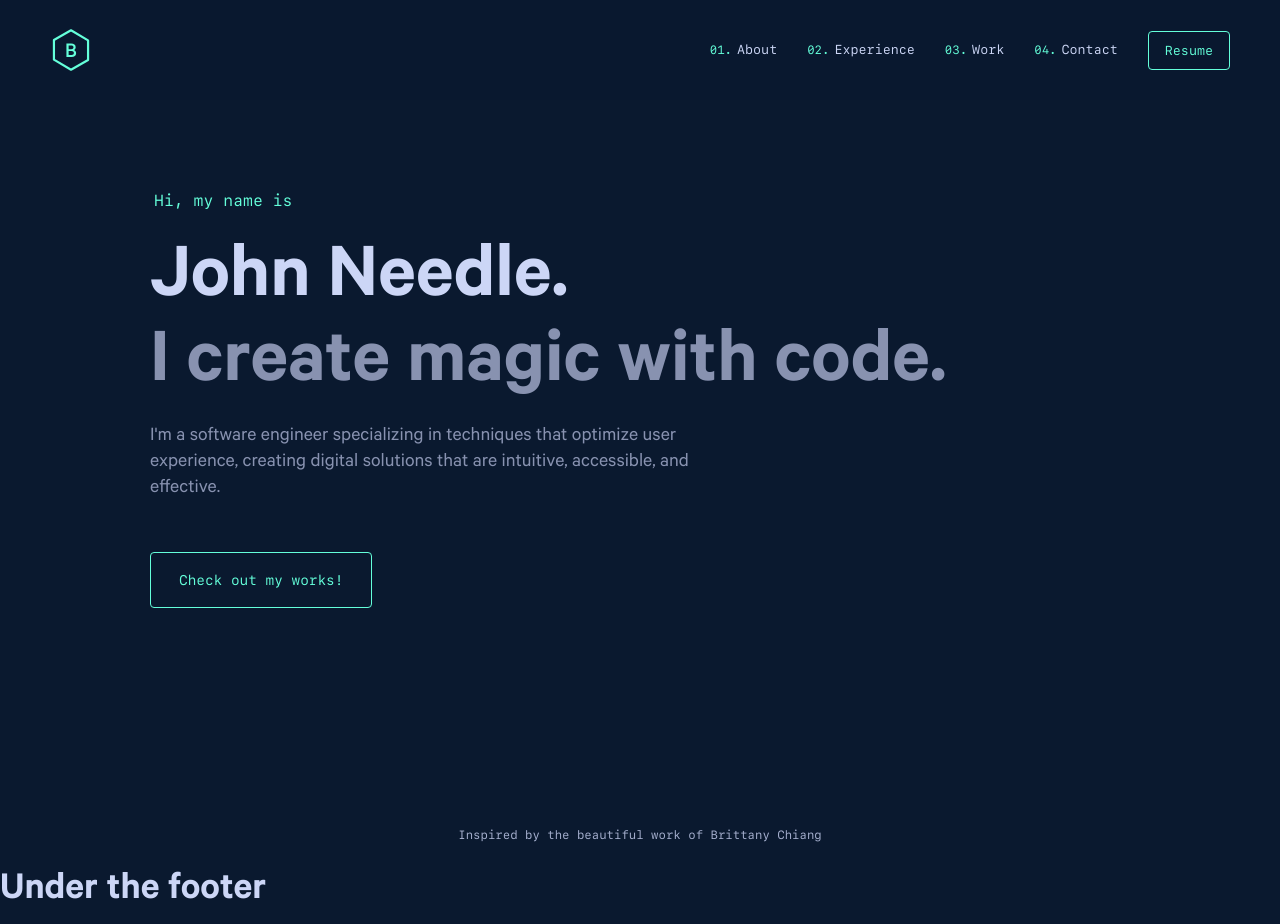
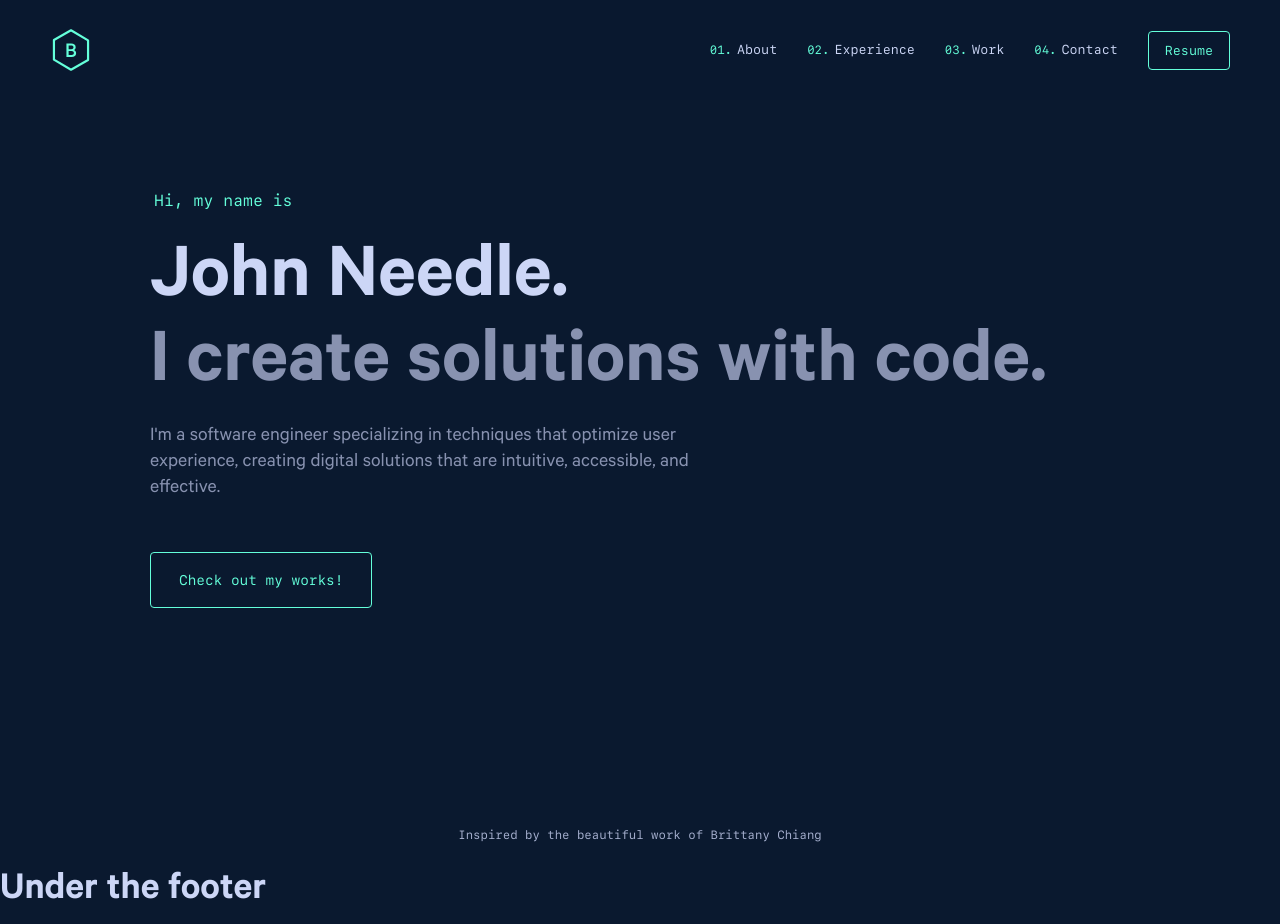
Before and after one commit to Jesuloba-world/dev-portfolio-2, a Next.js app: page / in a window 1280 px wide. Built offline with nearby package versions, Linux system fonts and the light colour scheme.

Commit message:
removing magic

```diff
--- a/src/components/sections/hero/index.tsx
+++ b/src/components/sections/hero/index.tsx
@@ -20,7 +20,9 @@ const Hero = () => {
 
 	const one = <h1>Hi, my name is</h1>;
 	const two = <h2 className="big-heading">John Needle.</h2>;
-	const three = <h3 className="big-heading">I create magic with code.</h3>;
+	const three = (
+		<h3 className="big-heading">I create solutions with code.</h3>
+	);
 	const four = (
 		<>
 			<p>
```
